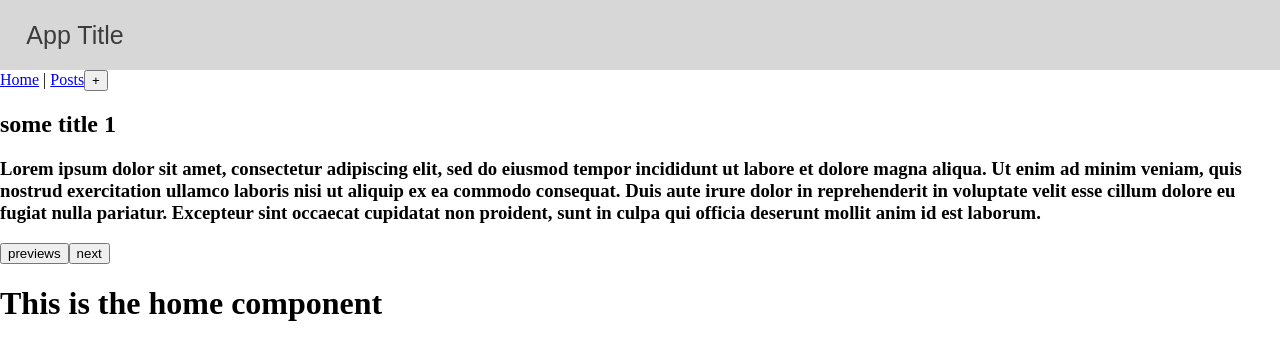
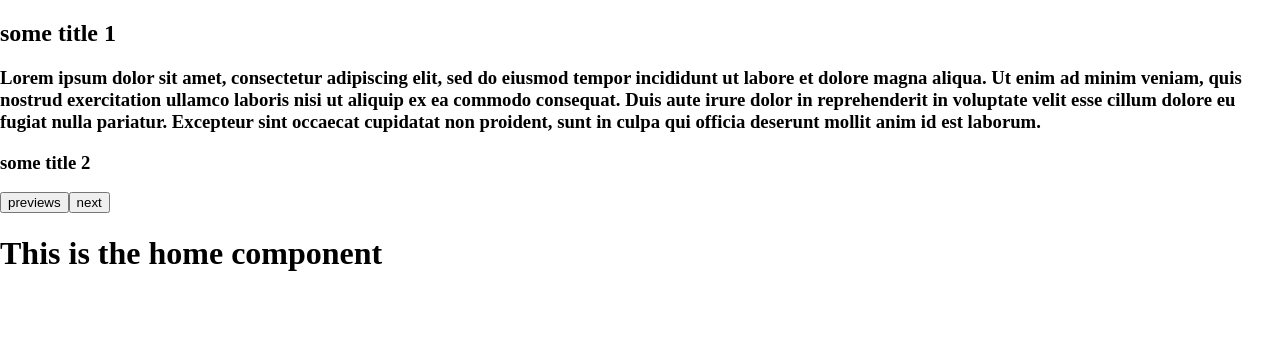
Before and after one commit to gass-git/vue-app-5, a Vue app: page / in a window 1280 px wide. Shown: the top 360 px of the page. Built offline with nearby package versions, Linux system fonts and the light colour scheme.

Commit message:
added posts module to createStore()

```diff
--- a/src/App.vue
+++ b/src/App.vue
@@ -1,33 +1,26 @@
 <script setup>
     import {onMounted, computed} from 'vue'
-    import AppHeader from './components/AppHeader.vue'
-    import NavBar from './components/NavBar.vue'
     import {useStore} from 'vuex'
 
     const store = useStore()
-    const posts = computed(() => store.state.posts)
+    const posts = computed(() => store.state.posts.data)
 
-    const currentPost = computed(() => {
-        return posts.value.find(
-            (post) => post.id === store.state.current
-        )
-    })
+    const currentPost = computed(() => store.getters['posts/currentPost'])
+    const somePost = computed(() => store.getters['posts/postById'](2))
 
     onMounted(() => {
-        store.dispatch('fetchPosts', 'POST')
+        store.dispatch('posts/fetchPosts')
     })
 </script>
 
 <template>
-    <AppHeader />
-    <NavBar />
-    <button @click="handleClick">+</button>
 
     <section v-if="posts.length > 0">
         <h2>{{ currentPost.title }}</h2>
         <h3>{{ currentPost.content }}</h3>
-        <button @click="store.dispatch('goToPreviewsPost')">previews </button>
-        <button @click="store.dispatch('goToNextPost')">next </button>
+        <h3>{{ somePost.title }}</h3>
+        <button @click="store.dispatch('posts/goToPreviews')">previews </button>
+        <button @click="store.dispatch('posts/goToNext')">next </button>
     </section>
 
     <section v-else>
--- a/src/store.js
+++ b/src/store.js
@@ -5,38 +5,57 @@ function testFetch(){
     return new Promise((resolve) => setTimeout(resolve ,2000))
 }
 
-const store = createStore({
+const posts = {
+    namespaced: true,
+
     state(){
         return {
-            current: 1,
-            posts:[]
+            currentId: 1,
+            data:[]
         }
     },
 
     mutations: {
-        setTestPosts(state, postsData){
-            state.posts = postsData
+        setData(state, postsData){
+            state.data = postsData
         },
-        nextPost(state){
-            state.current += 1
-        },
-        previewsPost(state){
-            state.current -= 1
+        goTo(state, direction){
+            if(direction === 'next') state.currentId += 1
+            else if(direction === 'previews') state.currentId -= 1
         }
     },
 
     actions: {
         async fetchPosts(context){
             testFetch().then(() => {
-                context.commit('setTestPosts', postsData)
+                context.commit('setData', postsData)
             })
         },
-        goToNextPost(context){
-            context.commit('nextPost')
+        goToNext(context){
+            context.commit('goTo', 'next')
         },
-        goToPreviewsPost(context){
-            context.commit('previewsPost')
+        goToPreviews(context){
+            context.commit('goTo', 'previews')
         }
+    },
+
+    getters: {
+        currentPost(state){
+            return state.data.find((post) => post.id === state.currentId)
+        },
+        postById(state){
+            return (
+                function(id){
+                    return state.data.find((post) => post.id === id)
+                }
+            )
+        }
+    }
+}
+
+const store = createStore({
+    modules:{
+        posts
     }
 })
 
```
